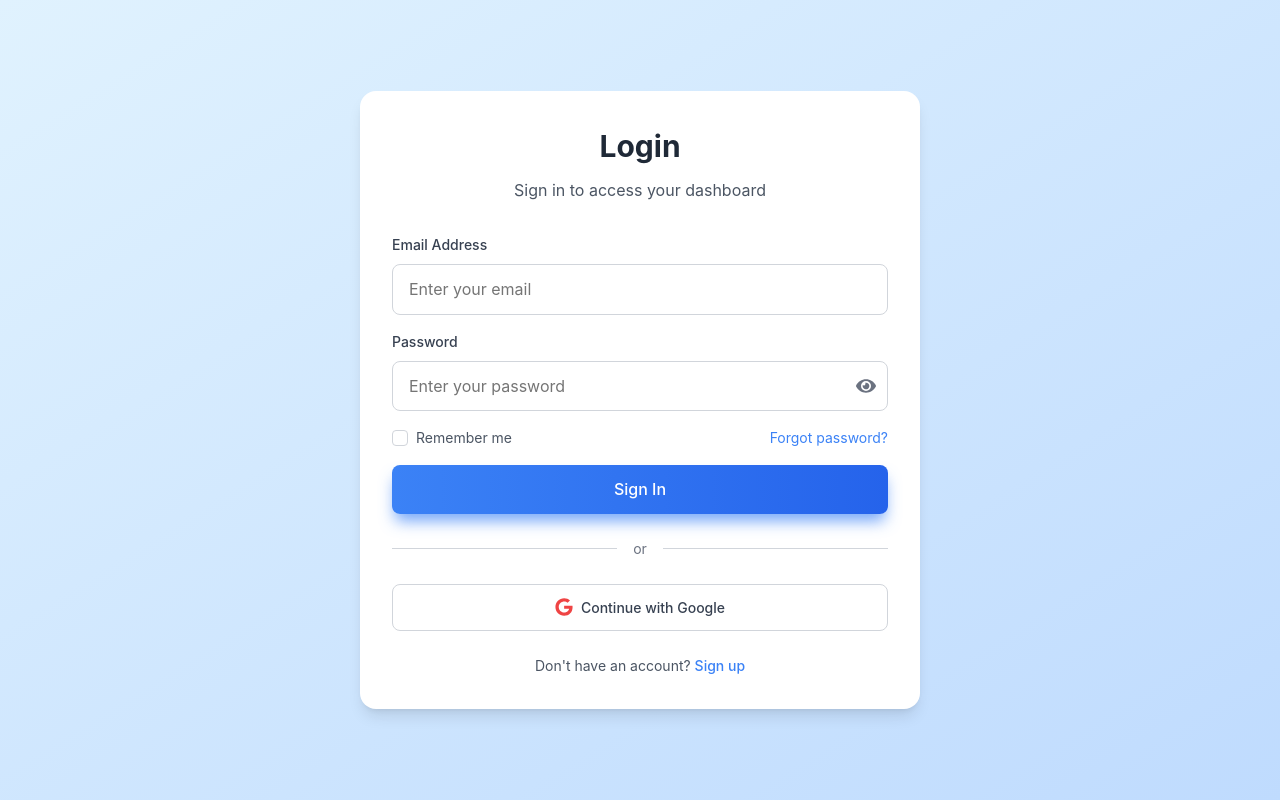
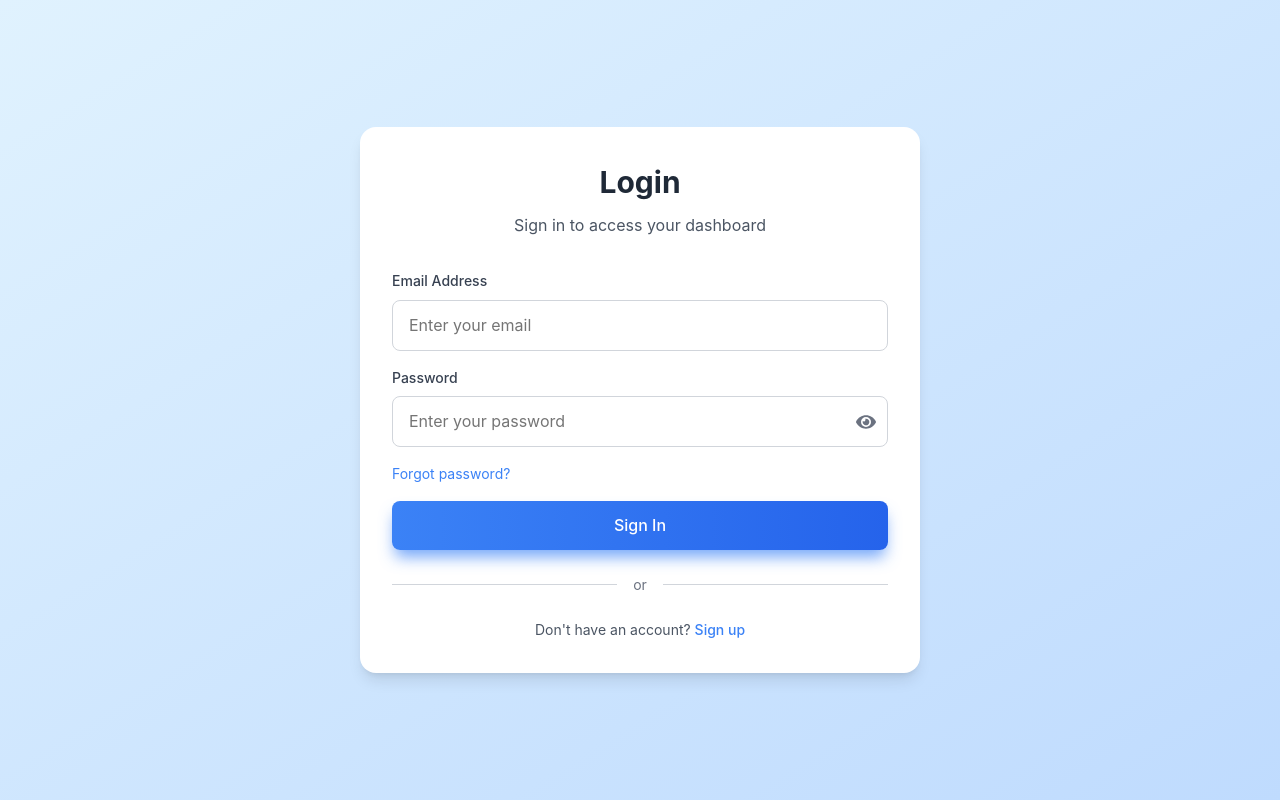
Before and after one commit to do-change-admin/do-change.me, a Next.js app: page /auth/login in a window 1280 px wide. Built offline with nearby package versions, Linux system fonts and the light colour scheme.

Commit message:
removed google buttons and remember me

```diff
--- a/src/components/Login/Login.tsx
+++ b/src/components/Login/Login.tsx
@@ -10,7 +10,7 @@ import Link from "next/link";
 import { signIn } from "next-auth/react";
 import { LoginModal } from "../LoginModal/LoginModal";
 import Alert from "@/components/Alert/Alert";
-import { GoogleButton } from "@/components/GoogleButton/GoogleButton";
+// import { GoogleButton } from "@/components/GoogleButton/GoogleButton";
 import { AppError, isBusinessError } from "@/lib/errors";
 import { handleApiError } from "@/lib/handleApiError";
 
@@ -184,10 +184,10 @@ export const Login = () => {
               </div>
 
               <div className={styles.options}>
-                <label className={styles.rememberMeLabel}>
+                {/* <label className={styles.rememberMeLabel}>
                   <input type="checkbox" className={styles.checkbox} />
                   <span className={styles.rememberMeText}>Remember me</span>
-                </label>
+                </label> */}
                 <span
                   className={styles.forgotPassword}
                   onClick={() => {
@@ -214,9 +214,9 @@ export const Login = () => {
               <div className={styles.line}></div>
             </div>
 
-            <div className={styles.socialLogin}>
+            {/* <div className={styles.socialLogin}>
               <GoogleButton text="Continue with Google" />
-            </div>
+            </div> */}
 
             <div className={styles.signupLink}>
               <p>
--- a/src/components/Register/Register.tsx
+++ b/src/components/Register/Register.tsx
@@ -8,7 +8,7 @@ import Alert from "@/components/Alert/Alert";
 import { AppError } from "@/lib/errors";
 import { apiFetch } from "@/lib/apiFetch";
 import { handleApiError } from "@/lib/handleApiError";
-import {GoogleButton} from "@/components/GoogleButton/GoogleButton";
+// import {GoogleButton} from "@/components/GoogleButton/GoogleButton";
 
 export const Register = () => {
     const router = useRouter();
@@ -187,9 +187,9 @@ export const Register = () => {
                             <div />
                         </div>
 
-                      <div className={styles.socialButtons}>
+                        {/* <div className={styles.socialButtons}>
                             <GoogleButton text="Continue with Google" />
-                      </div>
+                        </div> */}
 
                         <div className={styles.signinLink}>
                             <p>
```
Lines whose indentation alone changed are shown as unchanged.
